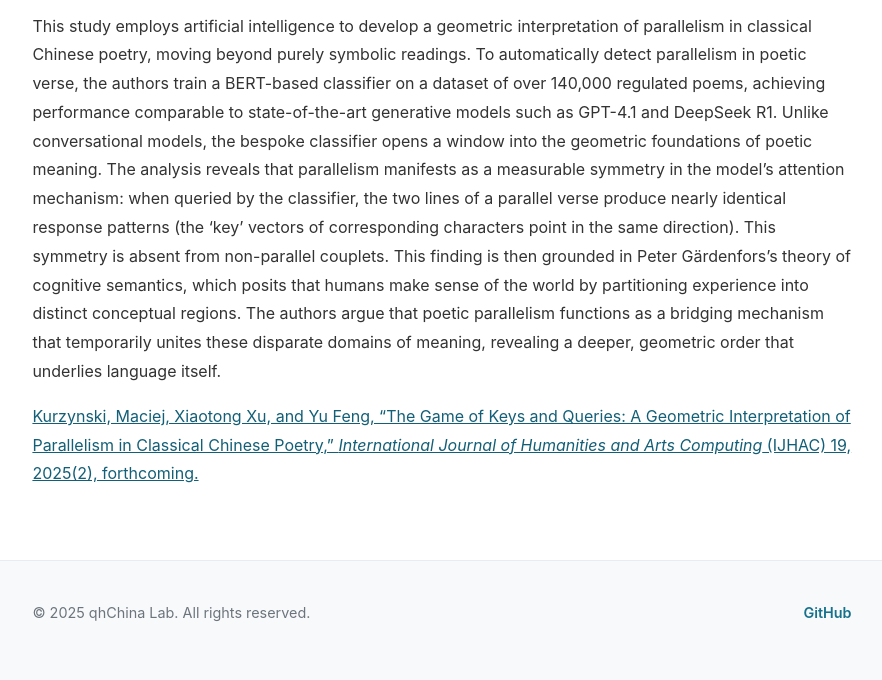
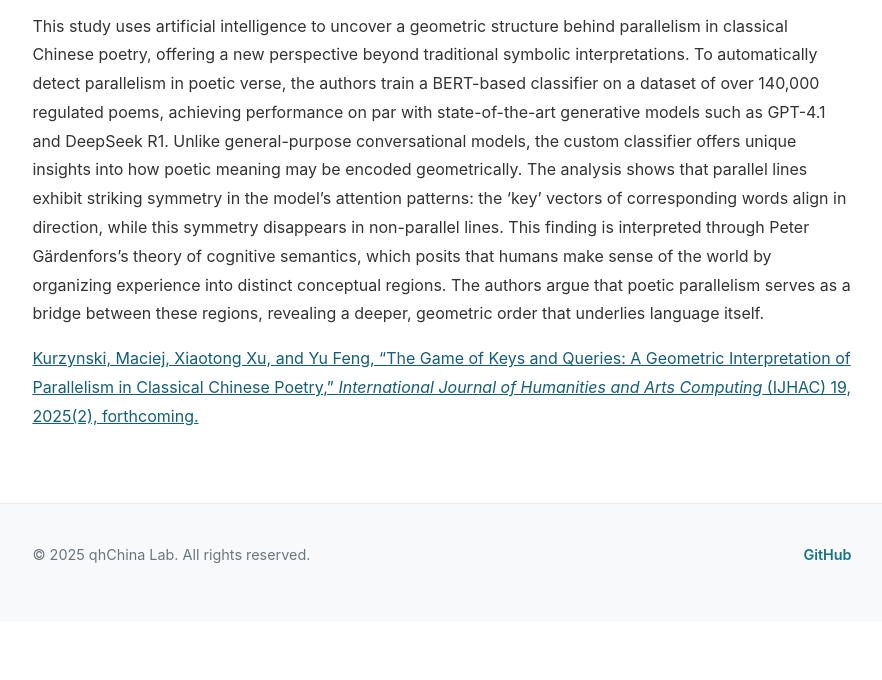
Before and after one commit to mcjkurz/qhchina, a Jekyll site: the page built from docs/projects/parallelism-geometry/index.md, in a window 1280 px wide. Shown: the part 1112-1792 px from the top of the page, without its empty margins (198-1080 px from the left). Built offline with Jekyll 4.4.1, drawn with Linux system fonts in a browser that asks for light colours; our own code applies the rules of GitHub Pages for plain Markdown files; after the commit the page ends 1734 px from its top, so only the background shows below that.

Commit message:
Added geometry of parallelism

```diff
--- a/docs/projects/parallelism-geometry/index.md
+++ b/docs/projects/parallelism-geometry/index.md
@@ -10,6 +10,6 @@ permalink: /projects/parallelism-geometry/
 
 <img src="main.png" alt="Geometry of Parallelism" style="max-width: 100%; height: auto; margin: 2rem auto; display: block;">
 
-This study employs artificial intelligence to develop a geometric interpretation of parallelism in classical Chinese poetry, moving beyond purely symbolic readings. To automatically detect parallelism in poetic verse, the authors train a BERT-based classifier on a dataset of over 140,000 regulated poems, achieving performance comparable to state-of-the-art generative models such as GPT-4.1 and DeepSeek R1. Unlike conversational models, the bespoke classifier opens a window into the geometric foundations of poetic meaning. The analysis reveals that parallelism manifests as a measurable symmetry in the model’s attention mechanism: when queried by the classifier, the two lines of a parallel verse produce nearly identical response patterns (the ‘key’ vectors of corresponding characters point in the same direction). This symmetry is absent from non-parallel couplets. This finding is then grounded in Peter Gärdenfors’s theory of cognitive semantics, which posits that humans make sense of the world by partitioning experience into distinct conceptual regions. The authors argue that poetic parallelism functions as a bridging mechanism that temporarily unites these disparate domains of meaning, revealing a deeper, geometric order that underlies language itself.
+This study uses artificial intelligence to uncover a geometric structure behind parallelism in classical Chinese poetry, offering a new perspective beyond traditional symbolic interpretations. To automatically detect parallelism in poetic verse, the authors train a BERT-based classifier on a dataset of over 140,000 regulated poems, achieving performance on par with state-of-the-art generative models such as GPT-4.1 and DeepSeek R1. Unlike general-purpose conversational models, the custom classifier offers unique insights into how poetic meaning may be encoded geometrically. The analysis shows that parallel lines exhibit striking symmetry in the model’s attention patterns: the ‘key’ vectors of corresponding words align in direction, while this symmetry disappears in non-parallel lines. This finding is interpreted through Peter Gärdenfors’s theory of cognitive semantics, which posits that humans make sense of the world by organizing experience into distinct conceptual regions. The authors argue that poetic parallelism serves as a bridge between these regions, revealing a deeper, geometric order that underlies language itself.
 
 [Kurzynski, Maciej, Xiaotong Xu, and Yu Feng, "The Game of Keys and Queries: A Geometric Interpretation of Parallelism in Classical Chinese Poetry," *International Journal of Humanities and Arts Computing* (IJHAC) 19, 2025(2), forthcoming.](#)
```
